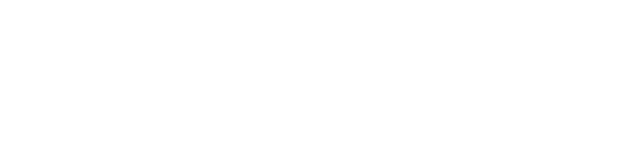
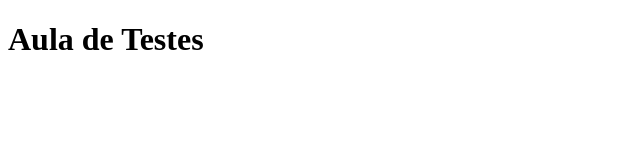
Before and after one commit to Luiz-Maker620/aulatestes, a plain HTML site: page index.html in a window 1280 px wide. Shown: the whole page, without its empty margins (0-640 px from the left). Drawn offline with Linux system fonts and the light colour scheme.

Commit message:
alteração de título e de corpo da página

```diff
--- a/index.html
+++ b/index.html
@@ -3,9 +3,9 @@
 <head>
     <meta charset="UTF-8">
     <meta name="viewport" content="width=device-width, initial-scale=1.0">
-    <title>Document</title>
+    <title>Aula de Testes</title>
 </head>
 <body>
-
+    <h1>Aula de Testes</h1>
 </body>
 </html>
```
